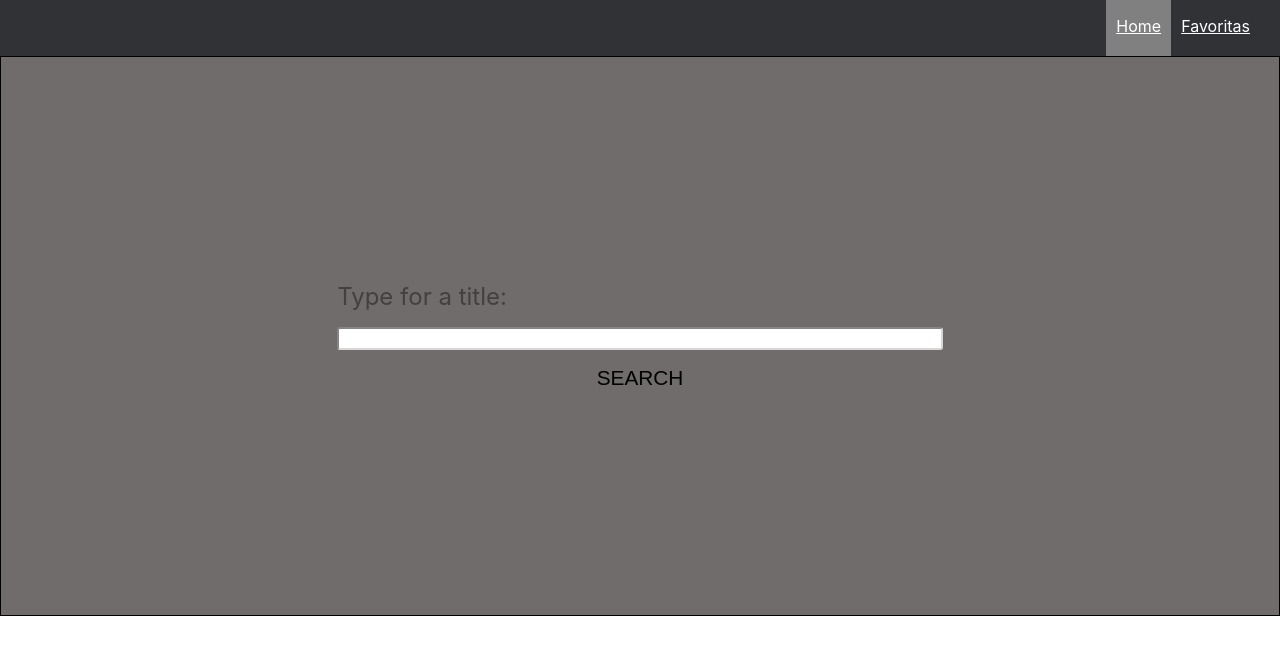
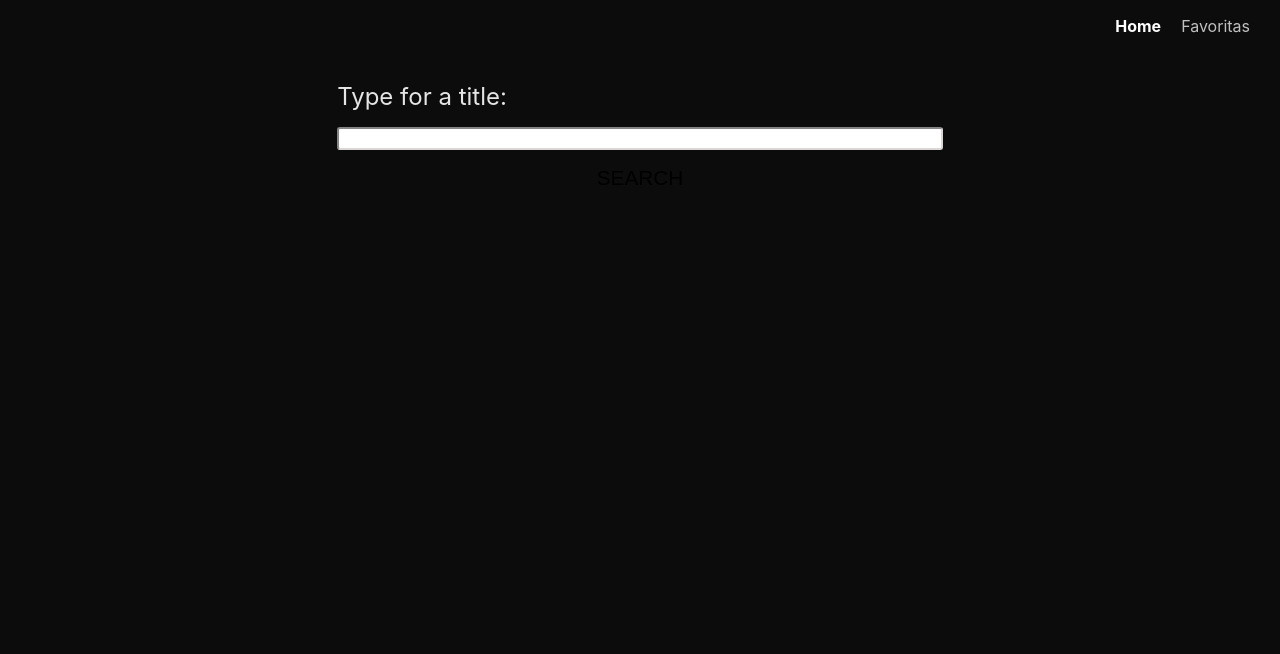
Before and after one commit to HX-JSolari/movies-app, a React (Create React App) app: page / in a window 1280 px wide. Shown: the top 654 px of the page. Built offline with nearby package versions, Linux system fonts and the light colour scheme.

Commit message:
finishing principal component / ItemList in fav

```diff
--- a/src/App.css
+++ b/src/App.css
@@ -15,7 +15,9 @@
   display: flex;
   flex-direction: column;
   height: 100vh;
+  background-color: rgba(0, 0, 0, 0.952);
 }
+
 
 .container-navBar {
   flex: 0 0 auto;
--- a/src/components/Buscador/Buscador.css
+++ b/src/components/Buscador/Buscador.css
@@ -4,16 +4,14 @@
     justify-content: center;
     align-items: center;
     flex-direction: column;
-    border: 1px solid;
-    min-height: 70vh;
+    min-height: 20vh;
     overflow: hidden;
-    background-color: rgba(66, 61, 61, 0.753);
 }
 
 .container-buscador > span {
     align-self: flex-end;
     padding-right: 1.5em;
-    background-color: aqua;
+    background-color: rgb(241, 245, 245);
 }
 
 .form-container {
@@ -70,7 +68,7 @@
 
 .label {
     padding-right: 10px;
-    color:rgba(66, 61, 61, 0.945);
+    color:#e5e5e5;
     font-size: 1.5rem;
 }
 
--- a/src/components/Favorites/Favorites.jsx
+++ b/src/components/Favorites/Favorites.jsx
@@ -1,17 +1,23 @@
 import React from "react";
+import { useSelector } from "react-redux";
 import { Link } from 'react-router-dom';
+import ItemList from "../itemList/ItemList";
 import './Favorites.css';
 
 const Favorites = () => {
+
+  const favoritas = useSelector(state => state.favsMovies)
+  console.log()
+
   return (
-    <div>
-      <div>
+      <div className="favs-container">
         <h2>Películas Favoritas</h2>
-        <ul>
-          {/* Aqui deberias poner tu lista de peliculas! */}
-        </ul>
+        <div className="container-favs">
+          {favoritas?.map((e, i) =>
+            <ItemList key={i} movis={e}/>
+          )}
+        </div>
       </div>
-    </div>
   )
 }
 
--- a/src/components/NavBar/Navbar.css
+++ b/src/components/NavBar/Navbar.css
@@ -1,7 +1,6 @@
 .navbar {
     height: 56px;
     width: 100%;
-    background-color: #303236;
     display: flex;
     justify-content: flex-end;
     align-items: center;
@@ -31,14 +30,15 @@
 }
 
 .list-item a {
-    color: white;
+    color: rgba(255, 255, 255, 0.74);
     height: 100%;
     padding: 16px 10px;
-    border-bottom: 4px solid transparent;
+    text-decoration: none;
+    /* border-bottom: 4px solid transparent; */
+    font-weight: 400;
 }
 
-.list-item a:hover,
 .list-item a.active {
-    background-color: #808080;
     color: white;
+    font-weight: 700;
 }
--- a/src/components/itemList/itemList.css
+++ b/src/components/itemList/itemList.css
@@ -25,16 +25,18 @@
     margin-left: 1em;
     font-size: 0.8rem;
     width: 90%;
+    min-height: 15%;
+    color: #e5e5e5;
 }
 .data-container > h2 {
-    width: 80%;
+    width: 100%;
 }
 
 .fav-container {
     display: flex;
     justify-content: space-between;
+    align-items: flex-end;
     font-size: 1.1rem;
-    color:rgba(26, 26, 26, 0.794);
 }
 
 .fav-container > p {
--- a/src/redux/actions/index.js
+++ b/src/redux/actions/index.js
@@ -1,4 +1,4 @@
-import {GET_TITLES, GET_FAVORITES, DELETE_FAVS} from '../constants/index'
+import {GET_TITLES, GET_FAVORITES, DELETE_FAVS, SORT} from '../constants/index'
 import axios from 'axios'
 const API_KEY = '583cf928'
 
@@ -31,3 +31,11 @@ export const deleteFavorites = (id) => {
         })
     }
 }
+
+export const sortByYear = () => {
+    return function(dispatch){
+        dispatch({
+            type: SORT
+        })
+    }
+}
--- a/src/redux/constants/index.js
+++ b/src/redux/constants/index.js
@@ -1,5 +1,6 @@
 const GET_TITLES = 'GET_TITTLES'
 const GET_FAVORITES = 'GET_FAVORITES'
 const DELETE_FAVORITES = 'DELETE_FAVORITES'
+const SORT = 'SORT'
 
-module.exports = {GET_TITLES, GET_FAVORITES, DELETE_FAVORITES}
+module.exports = {GET_TITLES, GET_FAVORITES, DELETE_FAVORITES, SORT}
--- a/src/redux/reducers/index.js
+++ b/src/redux/reducers/index.js
@@ -1,4 +1,4 @@
-import {GET_TITLES, GET_FAVORITES, DELETE_FAVS} from '../constants/index'
+import {GET_TITLES, GET_FAVORITES, DELETE_FAVS, SORT} from '../constants/index'
 
 
 const initialState = {
@@ -25,6 +25,11 @@ export default function reducer(state = initialState, action) {
                 ...state,
                 favsMovies: state.favsMovies.filter(movie => movie !== action.payload)
             }
+        case SORT:
+            return {
+                ...state,
+                titles: [...state.titles].sort((a, b) => a.Year < b.Year ? -1 : 1)
+            }
         default:
             return state
     }
```
